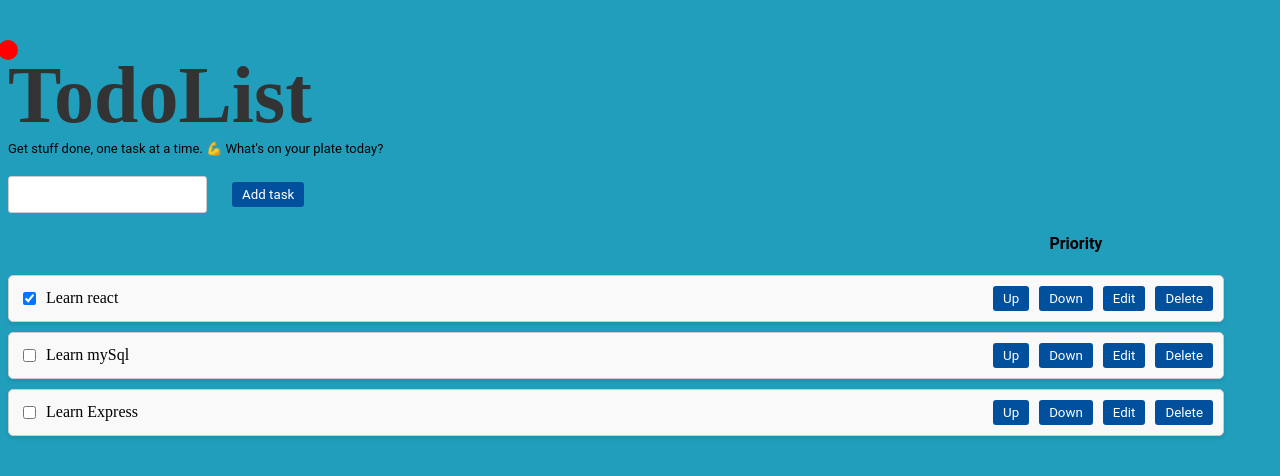
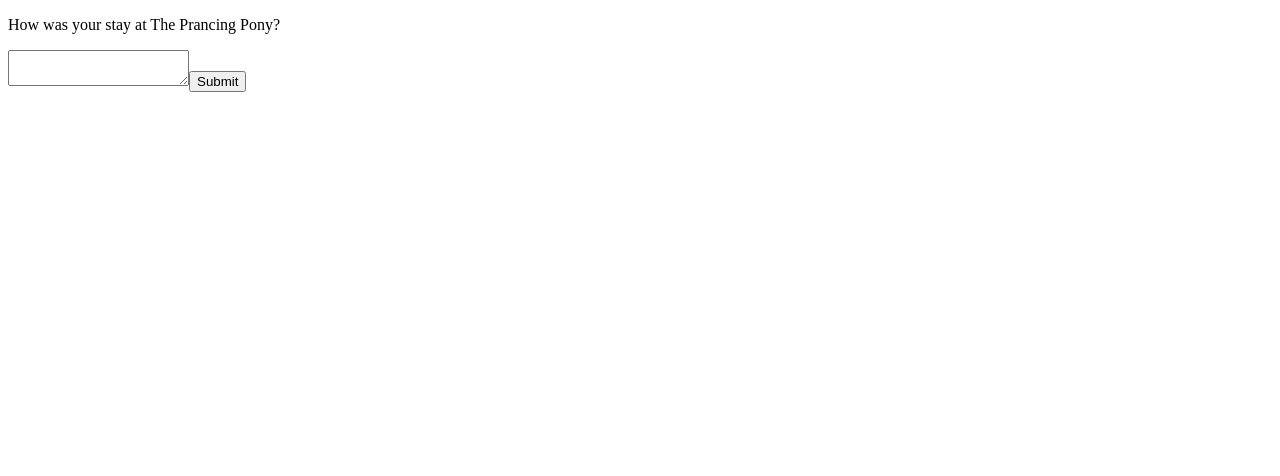
Before and after one commit to anuz505/React-Basics, a React (Vite) app in the folder my-react-app/: page / in a window 1280 px wide. Shown: the top 476 px of the page. Built offline with nearby package versions, Linux system fonts and the light colour scheme.

Commit message:
Practice state Structure and made a feedback form

```diff
--- a/my-react-app/src/02_adding_intractivity/todolist.css
+++ b/my-react-app/src/02_adding_intractivity/todolist.css
@@ -1,6 +1,6 @@
 /* Existing animation */
 body{
-  background-color: #219ebc;
+  background-color: #62b6cb;
   font-family: 'bebas neue';
 }
 .quote{
--- /dev/null
+++ b/my-react-app/src/03_managing_state/04_structure.jsx
@@ -0,0 +1,49 @@
+import { useState } from "react";
+
+export default function  Feedback(){
+
+    const [text,setText] = useState("");
+    const [status,setStatus] = useState("typing");
+
+    const isSending = status === "sending"
+    const isSent = status === "sent"
+
+    async function handleSubmit(e){
+        e.preventDefault()
+        setStatus("sending");
+        await(sendMessage(text));
+        setStatus("sent");
+    }
+
+    function sendMessage(text){
+        return new Promise((resolve)=>{
+            setTimeout(()=>{
+                console.log(text);
+                resolve();
+            },2000)
+        })
+    }
+
+    if (isSent){
+        return(
+            <h1>Thank you for your feedback</h1>
+        )
+    }
+
+    return(
+        <form onSubmit={handleSubmit}>
+            <p>How was your stay at The Prancing Pony?</p>
+            <textarea
+                value={text}
+                onChange={(e)=> setText(e.target.value)}
+                disabled={isSending }
+            ></textarea>
+            <button type="submit" disabled={isSending}>Submit</button>
+            {isSending && <p>Sending your message........</p>}
+        </form>
+
+    )
+
+
+
+}
--- a/my-react-app/src/App.jsx
+++ b/my-react-app/src/App.jsx
@@ -1,14 +1,12 @@
 import '../src/index.css';
-import Movingdot from "./02_adding_intractivity/10_movingdot.jsx"
-import TodoList from "./02_adding_intractivity/12_TodoList.jsx"
+import Feedback from "./03_managing_state/04_structure.jsx"
 
 function App() {
 
 
   return (
     <>
-    <Movingdot />
-
+      <Feedback />
     </>
   )
 }
```
